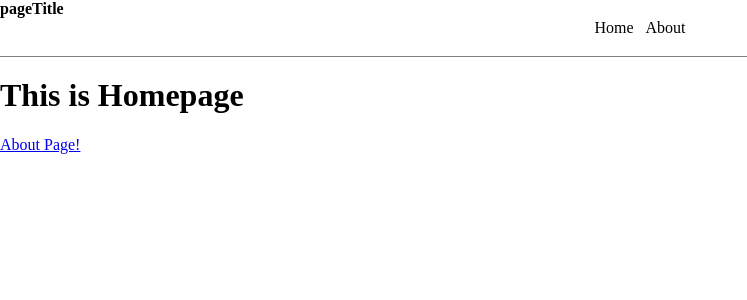
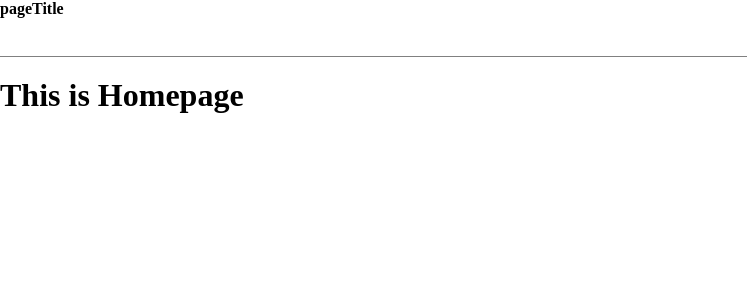
Before and after one commit to amarjotbrar/my-portfolio, a Next.js app: page / in a window 1280 px wide. Shown: the top 300 px of the page, without its empty margins (0-747 px from the left). Built offline with nearby package versions, Linux system fonts and the light colour scheme; no server answers.

Commit message:
removed link

```diff
--- a/app/_components/PageSelector/PageSelector.tsx
+++ b/app/_components/PageSelector/PageSelector.tsx
@@ -12,8 +12,8 @@ const cx = classNames.bind(style);
 const PageSelector = () => {
   return (
       <div className={cx('page-selector-container')}>
-          <Link className={cx('page-link')} href={'/'}>Home</Link>
-          <Link className={cx('page-link')} href={'/about'}>About</Link>
+          {/* <Link className={cx('page-link')} href={'/'}>Home</Link>
+          <Link className={cx('page-link')} href={'/about'}>About</Link> */}
     </div>
   )
 }
--- a/app/about/page.tsx
+++ b/app/about/page.tsx
@@ -6,7 +6,7 @@ const About = () => {
     return (
     <>
             <h1>About Page!</h1>
-        <Link href={'/'}>Home Page!</Link>
+        {/* <Link href={'/'}>Home Page!</Link> */}
       </>
   )
 }
--- a/app/page.tsx
+++ b/app/page.tsx
@@ -5,7 +5,7 @@ const HomePage = () => {
     return (
         <>
             <h1>This is Homepage</h1>
-            <Link href={'/about'}>About Page!</Link>
+            {/* <Link href={'/about'}>About Page!</Link> */}
         </>
     )
 }
```
